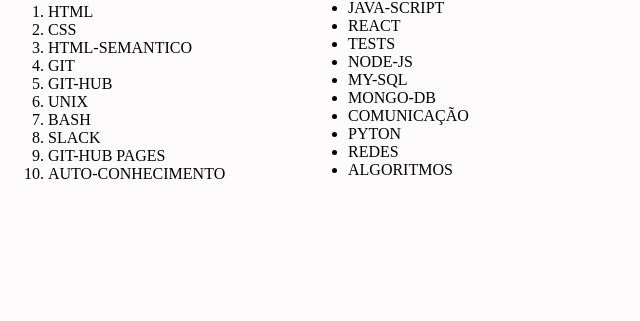
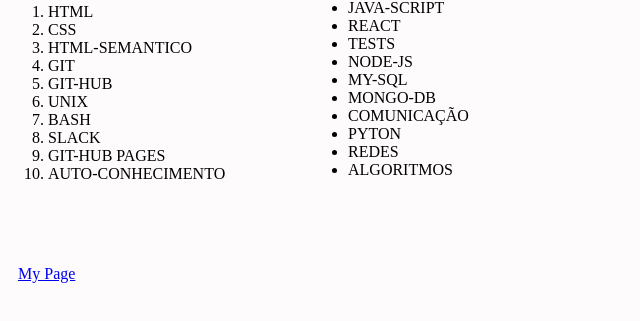
Before and after one commit to SCALAMBRINESOUZA/sharedProjects, a website: page project-lessons-learned/index.html in a window 1280 px wide. Shown: the part 293-614 px from the top of the page, 0-640 px from the left. Drawn offline with Linux system fonts and the light colour scheme.

Commit message:
insert link for a page extern

```diff
--- a/project-lessons-learned/index.html
+++ b/project-lessons-learned/index.html
@@ -45,7 +45,7 @@
       </section>
     </main>
     <footer id="rodape">
-
+      <a target="_blank" href="https://scalambrinesouza.github.io/">My Page</a>
     </footer>
 </body>
 </html>
--- a/project-lessons-learned/style.css
+++ b/project-lessons-learned/style.css
@@ -23,3 +23,9 @@
     top: 80px;
     position: relative;
 }
+
+#rodape {
+    top: 150px;
+    margin: 10px;
+    position: relative;
+}
```
